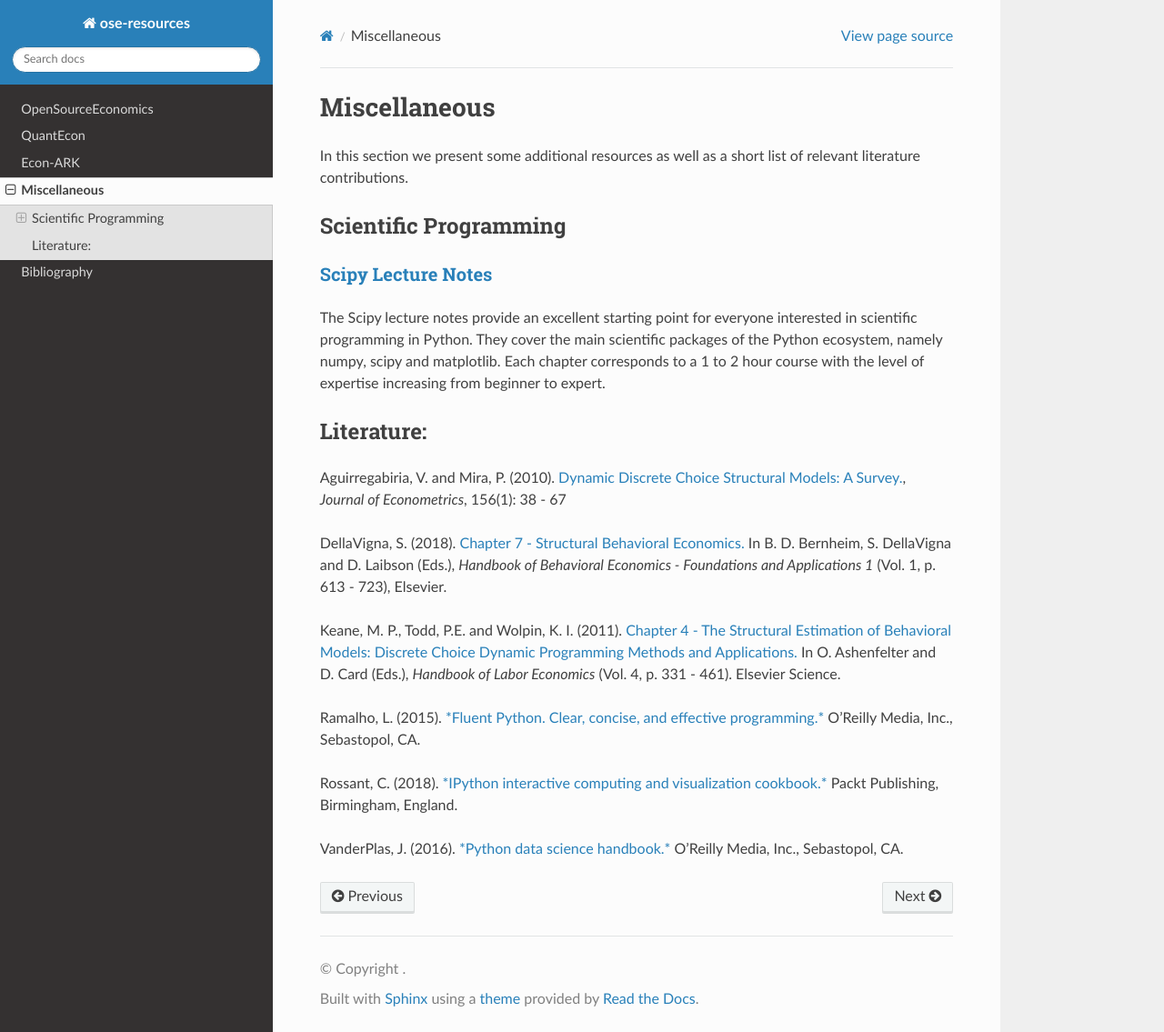
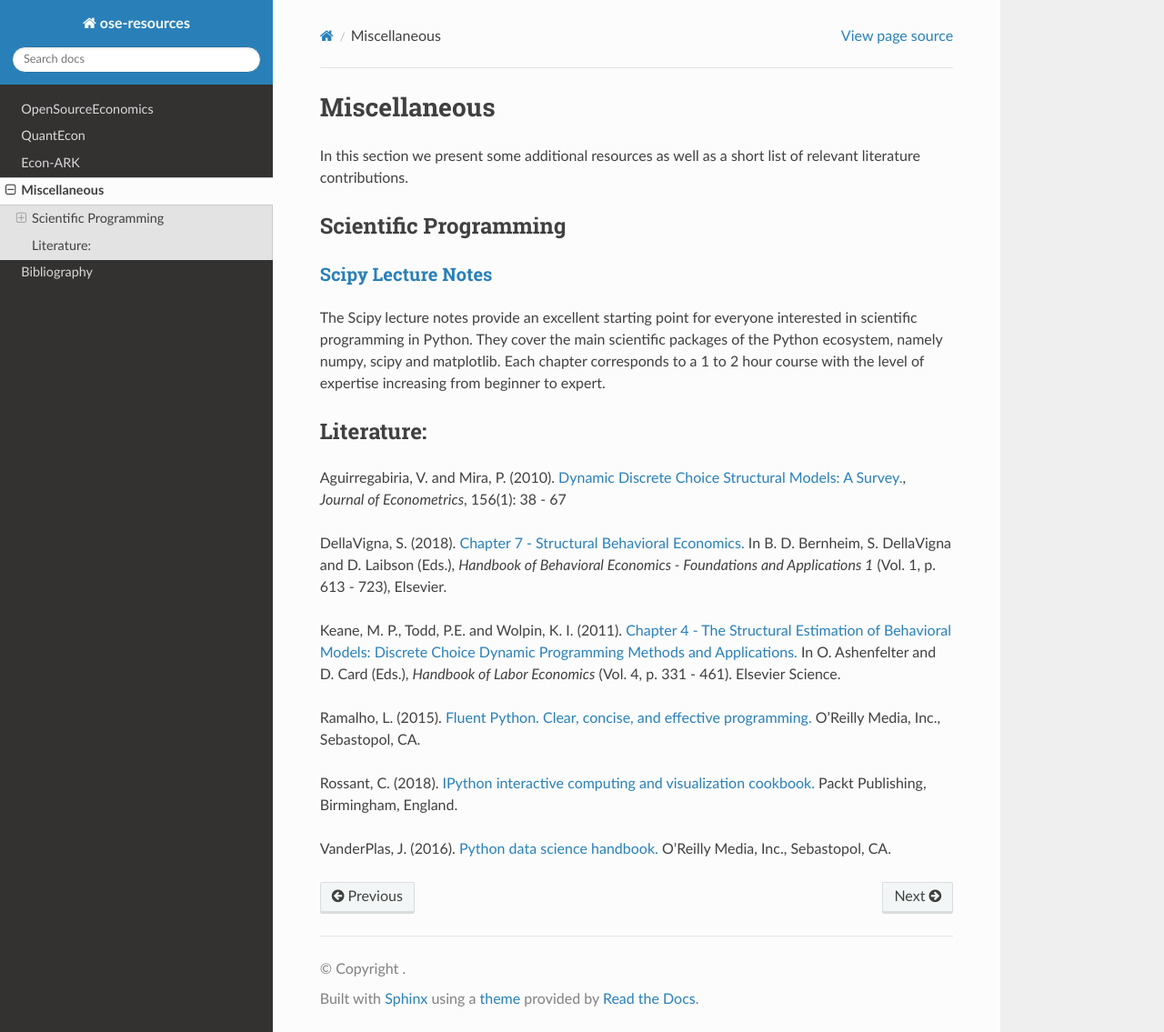
Before and after one commit to MargaritaRad/ose-resources, a Sphinx documentation site: the page built from docs/source/miscellaneous.rst, in a window 1280 px wide and 1135 px high. Shown: the whole window at 91% size. Built offline with Sphinx 7.4.7 and the Read the Docs theme 2.0.0, drawn with Linux system fonts in a browser that asks for light colours.

Commit message:
fix formatting

```diff
--- a/docs/source/miscellaneous.rst
+++ b/docs/source/miscellaneous.rst
@@ -21,8 +21,8 @@
 
 Keane, M. P., Todd, P.E. and Wolpin, K. I. (2011). `Chapter 4 - The Structural Estimation of Behavioral Models: Discrete Choice Dynamic Programming Methods and Applications. <http://www.sciencedirect.com/science/article/pii/S0169721811004102>`_ In O. Ashenfelter and D. Card (Eds.), *Handbook of Labor Economics* (Vol. 4, p. 331 - 461). Elsevier Science.
 
-Ramalho, L. (2015). `*Fluent Python. Clear, concise, and effective programming.* <https://www.amazon.de/Fluent-Python-Luciano-Ramalho/dp/1491946008>`_ O'Reilly Media, Inc., Sebastopol, CA.
+Ramalho, L. (2015). `Fluent Python. Clear, concise, and effective programming. <https://www.amazon.de/Fluent-Python-Luciano-Ramalho/dp/1491946008>`_ O'Reilly Media, Inc., Sebastopol, CA.
 
-Rossant, C. (2018). `*IPython interactive computing and visualization cookbook.* <https://www.packtpub.com/eu/big-data-and-business-intelligence/ipython-interactive-computing-and-visualization-cookbook-second-e>`_ Packt Publishing, Birmingham, England.
+Rossant, C. (2018). `IPython interactive computing and visualization cookbook. <https://www.packtpub.com/eu/big-data-and-business-intelligence/ipython-interactive-computing-and-visualization-cookbook-second-e>`_ Packt Publishing, Birmingham, England.
 
-VanderPlas, J. (2016). `*Python data science handbook.* <https://www.oreilly.com/library/view/python-data-science/9781491912126/>`_ O'Reilly Media, Inc., Sebastopol, CA.
+VanderPlas, J. (2016). `Python data science handbook. <https://www.oreilly.com/library/view/python-data-science/9781491912126/>`_ O'Reilly Media, Inc., Sebastopol, CA.
```
